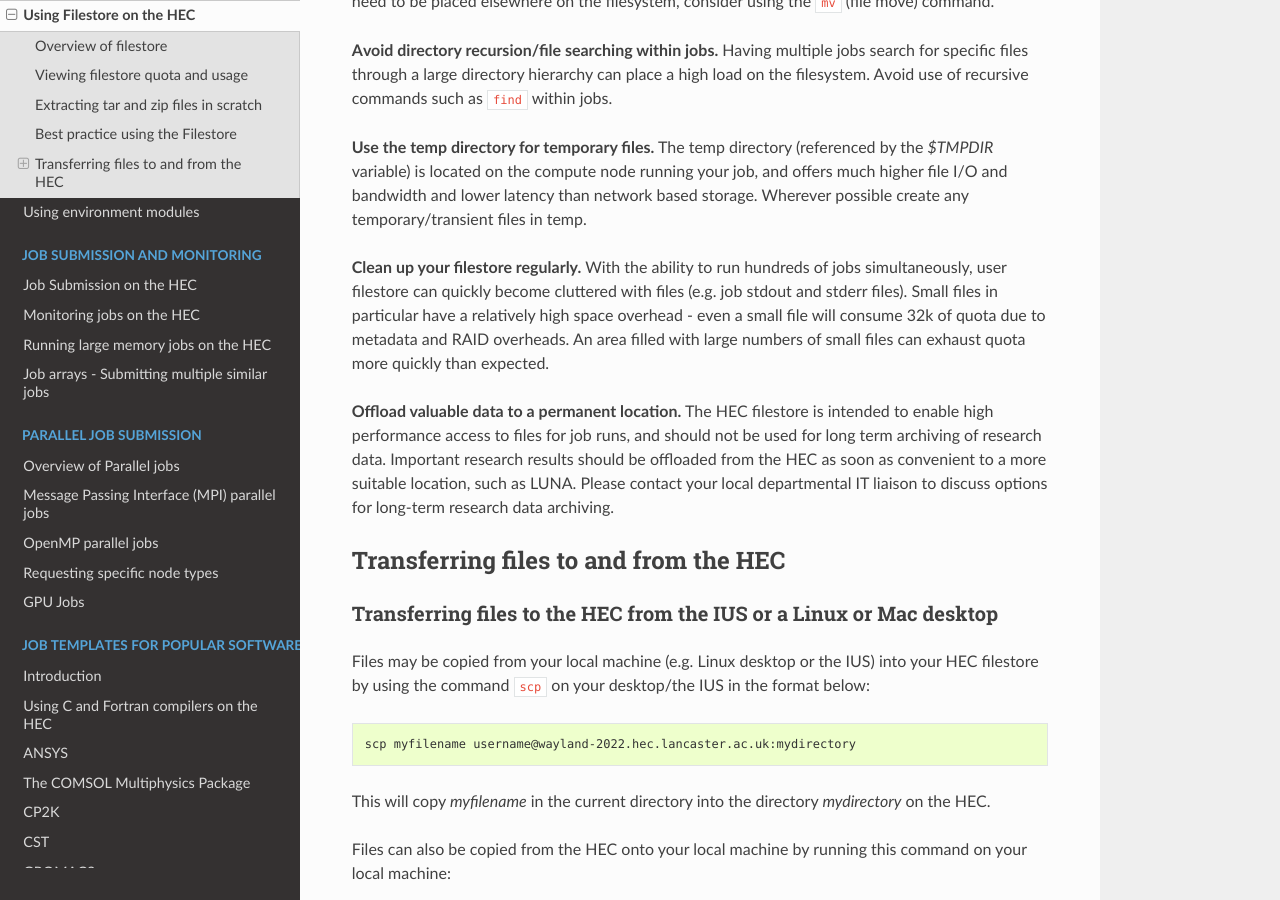
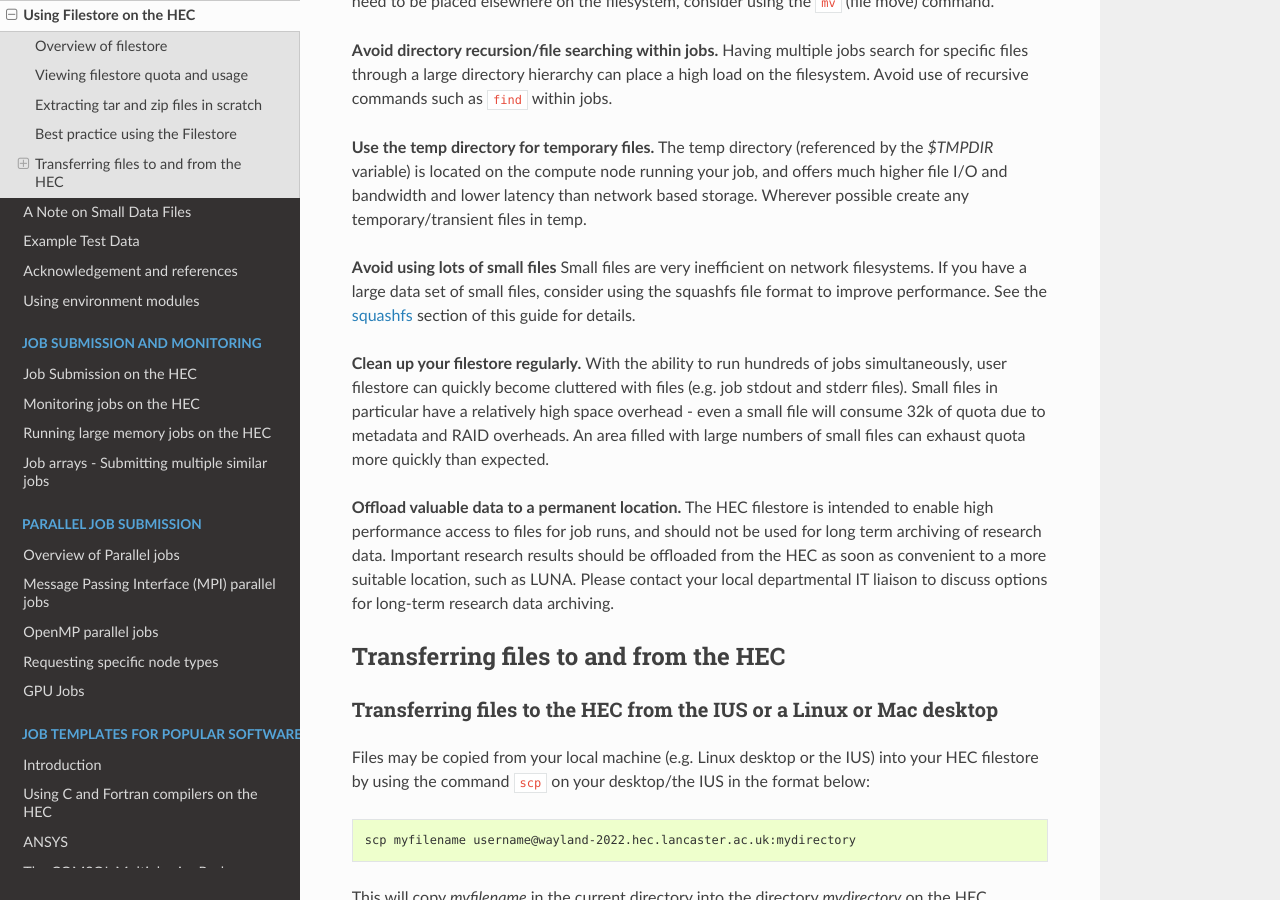
Before and after one commit to MikePacey/Lancaster-HEC, a Sphinx documentation site: the page built from docs/filestore.rst, in a window 1280 px wide and 900 px high, scrolled down 2147 px. Built offline with Sphinx 7.4.7 and the Read the Docs theme 3.1.0, drawn with Linux system fonts in a browser that asks for light colours; formulas are drawn with MathJax 3.

Commit message:
basic launch page

```diff
--- a/docs/filestore.rst
+++ b/docs/filestore.rst
@@ -143,14 +143,19 @@ much higher file I/O and bandwidth and lower latency than
 network based storage. Wherever possible create any
 temporary/transient files in temp.
 
+**Avoid using lots of small files**
+Small files are very inefficient on network filesystems. If you
+have a large data set of small files, consider using the squashfs
+file format to improve performance. See the :ref:`squashfs<small files>`
+section of this guide for details.
+
 **Clean up your filestore regularly.**
 With the ability to run hundreds of jobs simultaneously, user
 filestore can quickly become cluttered with files (e.g. job
 stdout and stderr files). Small files in particular have a relatively high
 space overhead - even a small file will consume 32k of quota due to metadata
 and RAID overheads. An area filled with large numbers of small files can
-exhaust quota
-more quickly than expected.
+exhaust quota more quickly than expected.
 
 **Offload valuable data to a permanent location.**
 The HEC filestore is intended to enable high performance
--- a/docs/index.rst
+++ b/docs/index.rst
@@ -21,6 +21,7 @@ Contents
    login
    linux
    filestore
+   smallfiles
    envmods
 
 .. toctree::
--- a/docs/smallfiles.rst
+++ b/docs/smallfiles.rst
@@ -150,6 +150,6 @@ and squashfs formats. The data set contains around 100,000 small files.
 Acknowledgement and references
 ==============================
 
-Thanks to Richard Gilham and the Isambard AI team for the idea
+Thanks to Richard Gilham and the Isambard-AI team for the idea
 
 See also `Creating SquashFS Images to Support HPC and AI Datasets <https://arxiv.org/pdf/2610.20578>`_
```
